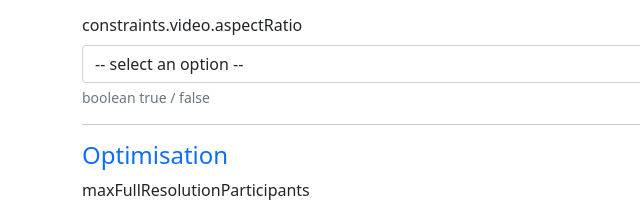
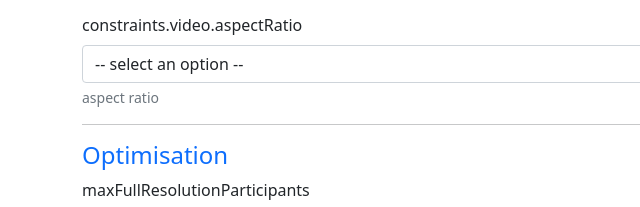
Before and after one commit to ickarakurt/vmeet-url-conf-generator, a plain HTML site: page index.html in a window 1280 px wide. Shown: the part 962-1169 px from the top of the page, 0-640 px from the left. Drawn offline with nearby package versions, Linux system fonts and the light colour scheme.

Commit message:
text changed

```diff
--- a/index.html
+++ b/index.html
@@ -78,7 +78,7 @@
                   <option value="1.33">4/3</option>
                 </select>
               </div>
-            <div class="form-text">boolean true / false</div>
+            <div class="form-text">aspect ratio</div>
         </div>
 
         <hr>
```
